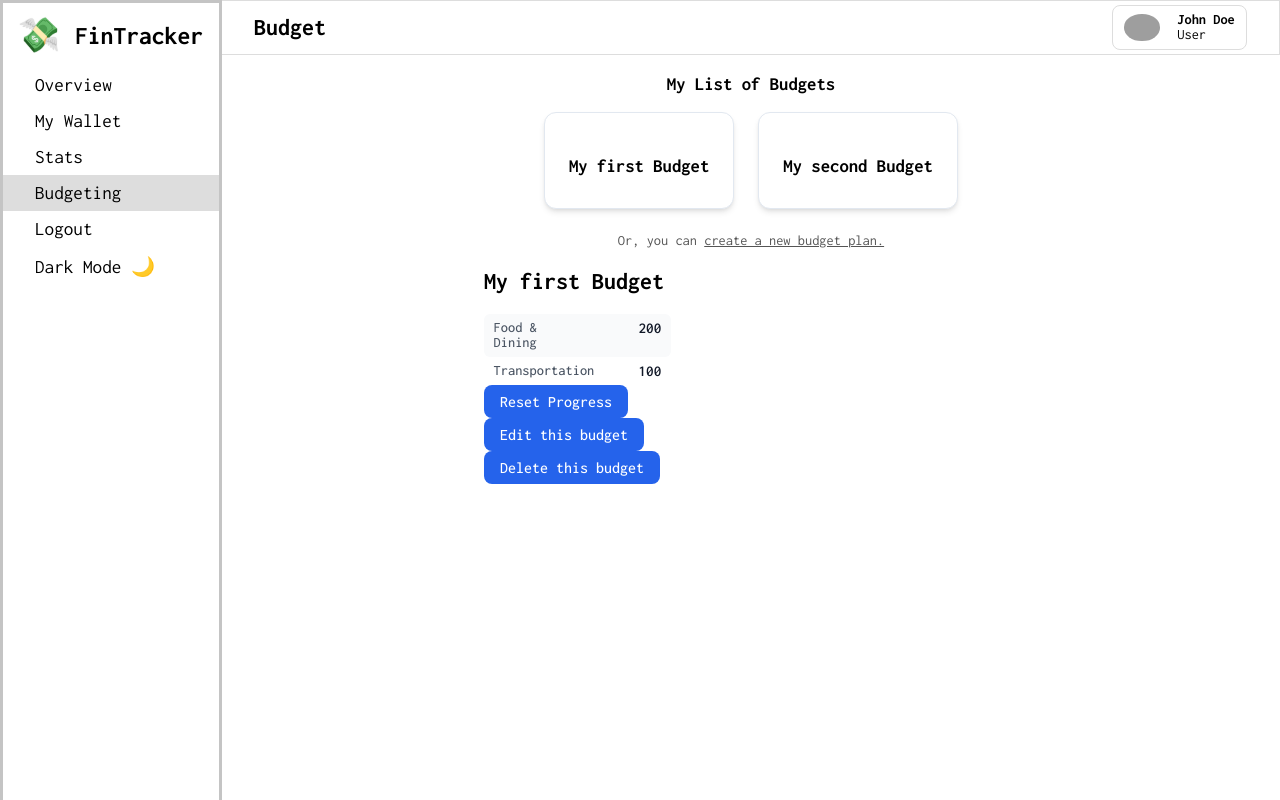
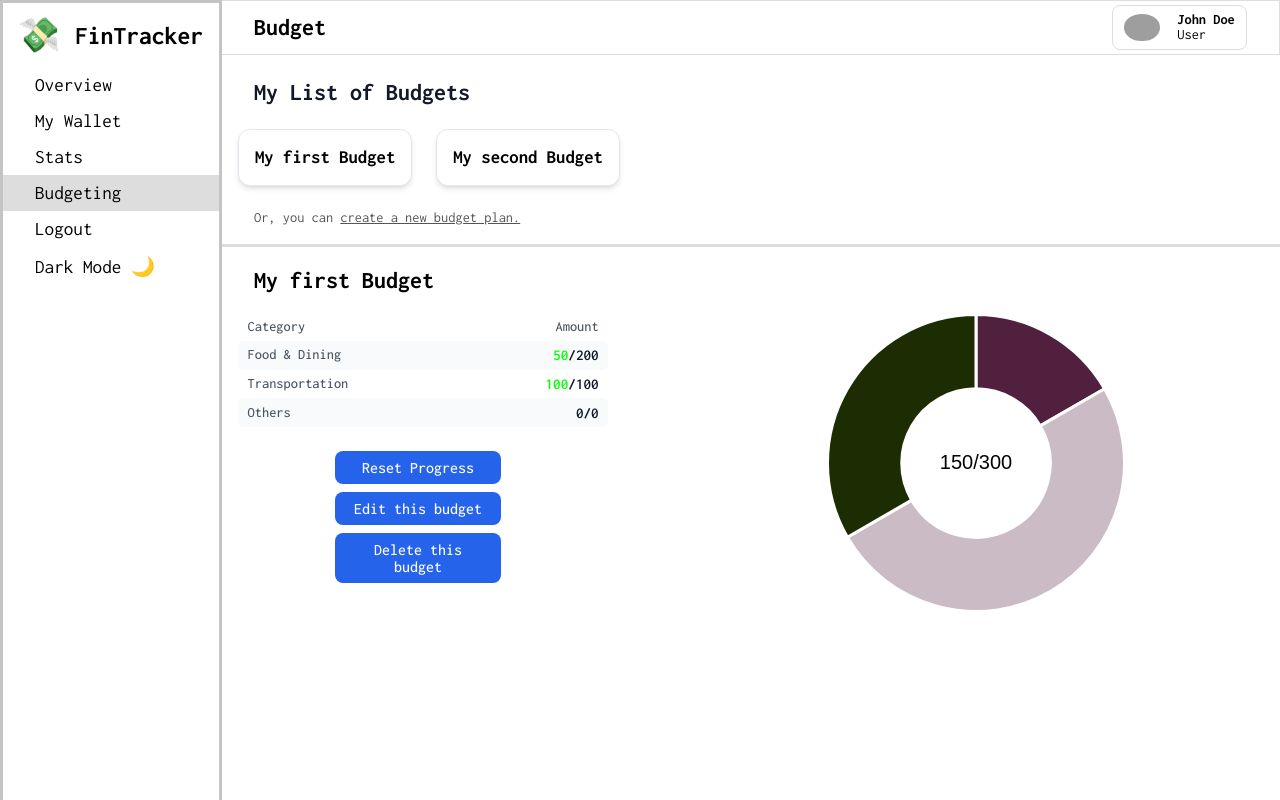
Before and after one commit to xinsheng04/fin-tracker, a React (Vite) app: page /Budgeting in a window 1280 px wide. Built offline with nearby package versions, Linux system fonts and the light colour scheme; grey boxes are pictures that could not be loaded.

Commit message:
Added the donut chart for the budgeting page

```diff
--- /dev/null
+++ b/src/components/budget/budgetDonut/ProgressChart.module.css
@@ -0,0 +1,4 @@
+.progress-chart-container {
+  width: 250px;
+  height: 250px;
+}
--- /dev/null
+++ b/src/components/budget/budgetDonut/ProgressChart.tsx
@@ -0,0 +1,113 @@
+import React from "react";
+import { Doughnut } from "react-chartjs-2";
+import "./ProgressChart.module.css";
+
+interface ProgressChartProps{
+  progressList: { spent: number; limit: number, title: string }[];
+}
+
+const ProgressChart: React.FC<ProgressChartProps> = ({ progressList }) => {
+  const renderData = progressList.reduce((acc: number[], progress) => {
+    const { spent, limit } = progress;
+    if(limit==0){
+      acc.push(spent);
+      acc.push(0);
+    } else if(spent > limit){
+      acc.push(spent);
+      acc.push(0);
+    } else{
+      acc.push(spent);
+      acc.push(limit - spent);
+    }
+    return acc;
+  }, []);
+
+
+  const backgroundColors = progressList.reduce((acc: string[], progress) => {
+    const randomColor = () => Math.floor(Math.random() * 100); // Limit RGB values to darker shades
+    const color = `${randomColor()}, ${randomColor()}, ${randomColor()}`;
+    acc.push(`rgba(${color}, 1)`);
+    acc.push(`rgba(${color}, 0.3)`);
+    return acc;
+  }, []);
+
+  const labels = progressList.reduce((acc: string[], progress) => {
+    const { title } = progress;
+    acc.push(`${title} - Spent`);
+    acc.push(`${title} - Remaining`);
+    return acc;
+  }, []);
+
+  const borderWidths = progressList.reduce((acc: number[], progress) => {
+    acc.push(3);
+    acc.push(3);
+    return acc;
+  }, []);
+
+  const spent = progressList.reduce((total, item) => total + item.spent, 0);
+  const limit = progressList.reduce((total, item) => total + item.limit, 0);
+
+  const data = {
+    labels: labels,
+    datasets: [
+      {
+        data: renderData,
+        backgroundColor: backgroundColors,
+        borderWidth: borderWidths,
+        borderColor: "#ffffff",
+      },
+    ],
+  };
+
+  const options = {
+    plugins: {
+      tooltip: {
+        callbacks: {
+          label: function (tooltipItem: any) {
+            const value = tooltipItem.raw;
+            return `RM ${value}`;
+          },
+        },
+      },
+      legend: {
+        display: false, // Disable the legend
+      },
+    },
+  };
+
+  const plugin = {
+    id: "textCenter",
+    beforeDraw: (chart: any) => {
+      const { width, height, ctx } = chart;
+
+      ctx.save();
+
+      // Calculate font size dynamically based on chart height
+      const fontSize = Math.min(height / 6, 20); // Limit max font size to 20px
+      ctx.font = `${fontSize}px Arial`;
+      ctx.textBaseline = "middle";
+      ctx.textAlign = "center";
+
+      // Text to display
+      const text = `${spent}/${limit}`;
+
+      // Position text in the center
+      const textX = width / 2;
+      const textY = height / 2;
+
+      // Set text color and draw
+      ctx.fillStyle = "#000000";
+      ctx.fillText(text, textX, textY);
+
+      ctx.restore();
+    },
+  };
+
+  return (
+    <div className="progress-chart-container">
+      <Doughnut data={data} options={options} plugins={[plugin]} />
+    </div>
+  );
+};
+
+export default ProgressChart;
--- a/src/pages/Budgeting/BudgetingPage.module.css
+++ b/src/pages/Budgeting/BudgetingPage.module.css
@@ -2,19 +2,32 @@
   width: 100%;
   display: flex;
   flex-direction: column;
-  align-items: center;
+  align-items: flex-start;
+}
+
+.budgetOverview > h3{
+  margin: 1.5rem 0;
+  padding: 0 0 0 1rem;
+  font-size: 1.5rem;
+  color: #111827;
+}
+
+.budgetOverview{
+  width: 100%;
+  padding: 0 0 1.2rem 1rem;
+  border-bottom: 3px solid #ddd;
 }
 
 .budgets{
+  margin: 0 0 1.5rem 0;
   display: flex;
   flex-wrap: wrap;
   gap: 1.5rem;
-  margin-bottom: 1.5rem;
 }
 
 .budgetCard{
-  max-width: 320px;
-  padding: 1.5rem;
+  /* max-width: 320px; */
+  padding: 1.1rem 1rem;
   background-color: #ffffff;
   border: 1px solid #e2e8f0;
   border-radius: 0.75rem;
@@ -24,7 +37,7 @@
 }
 
 .budgetCard h3 {
-  margin-bottom: 0.5rem;
+  margin: 0;
   color: #000000;
 }
 
@@ -33,6 +46,7 @@
 }
 
 .subtext {
+  margin: 0 0 0 1rem;
   font-size: 0.9rem;
   color: #555;
 }
@@ -42,7 +56,17 @@
   cursor: pointer;
 }
 
-.budgetContent > div{
+.budgetContent{
+  padding: 0 0 0 1rem;
+  width: 100%;
+}
+
+.budgetContent > h2{
+  padding: 0 0 0 1rem;
+}
+
+.budgetDetails{
+  width: 100%;
   display: grid;
   grid-template-columns: 35% 65%;
   gap: 1.5rem;
@@ -52,6 +76,11 @@
 table {
   width: 100%;
   border-collapse: collapse;
+}
+
+thead tr{
+  display: flex;
+  justify-content: space-between;
 }
 
 tr{
@@ -80,3 +109,34 @@ tbody tr:nth-child(odd) {
   background-color: #f9fafb;
   border-radius: 6px;
 }
+
+.categoryList{
+  width: 100%;
+  margin-bottom: 1.5rem;
+}
+
+.budgetButtons{
+  display: flex;
+  flex-direction: column;
+  gap: 0.5rem;
+  align-items: center;
+}
+
+.budgetButtons button{
+  width: 45%;
+}
+
+.rightBox{
+  display: flex;
+  align-items: center;
+  justify-content: center;
+  width: 100%;
+}
+
+.overLimit{
+  color: red;
+}
+
+.normal{
+  color: rgb(0, 255, 0);
+}
--- a/src/pages/Budgeting/BudgetingPage.tsx
+++ b/src/pages/Budgeting/BudgetingPage.tsx
@@ -3,7 +3,8 @@ import { useState } from "react";
 import type { budgetObject } from "../../store/budgeting";
 import AddBudgetForm from "../../components/budget/addBudgetForm/AddBudgetForm";
 import Modal from "../../ui/modal/Modal";
-import BudgetDonut from "../../components/budget/budgetDonut/BudgetDonut";
+// import BudgetDonut from "../../components/budget/budgetDonut/BudgetDonut";
+import ProgressChart from "../../components/budget/budgetDonut/ProgressChart";
 import Header from "../../components/header/Header";
 import styles from "./BudgetingPage.module.css";
 import Button from "../../ui/button/Button";
@@ -11,8 +12,42 @@ import type React from "react";
 
 const BudgetingPage: React.FC = () => {
   const budgets = useSelector((state: any) => state.budgeting.budgets);
+  const expenses = useSelector((state: any) => state.transaction.recentTransaction.filter((t: any) => t.typeOfTransfer === "expense"));
   const [selectedBudget, setSelectedBudget] = useState<budgetObject | null>(budgets.length > 0 ? budgets[0] : null);
   const [modalOpenType, setModalOpenType] = useState<"add" | "edit" | null>(null);
+
+  let progressList: { spent: number; limit: number; title: string }[] = [];
+
+  if (selectedBudget?.categoryAndAmount) {
+    // Populate progressList with categories and their limits
+    progressList = selectedBudget.categoryAndAmount.map(({ category, amount }) => ({
+      title: category,
+      limit: amount,
+      spent: 0,
+    }));
+
+    // Add "Others" category
+    progressList.push({
+      title: "Others",
+      limit: 0, // Use 0 or calculate unallocated limit if needed
+      spent: 0,
+    });
+
+    // Update spent values
+    progressList = expenses.reduce((
+      acc: { title: string; limit: number; spent: number }[],
+      { category, amount }: { category: string; amount: number }
+    ) => {
+      const index = acc.findIndex(item => item.title === category);
+      if (index !== -1) {
+        acc[index].spent += amount;
+      } else {
+        acc[acc.length - 1].spent += amount; // Add to "Others" if category not found
+      }
+      return acc;
+    }, progressList);
+  }
+
 
   function handleSelectBudget(budgetId: string) {
     const budget = budgets.find((b: budgetObject) => b.id === budgetId);
@@ -22,6 +57,7 @@ const BudgetingPage: React.FC = () => {
   return (
     <div className={styles.main}>
       <Header title="Budget" />
+      <div className={styles.budgetOverview}>
         <h3>My List of Budgets</h3>
         <div className={styles.budgets}>
           {budgets.length === 0 && <p>No budgets set. Set a<span onClick={() => setModalOpenType("add")}> new budget plan </span>now.</p>}
@@ -32,18 +68,30 @@ const BudgetingPage: React.FC = () => {
           ))}
         </div>
         <p className={styles.subtext}>Or, you can <span onClick={() => setModalOpenType("add")}>create a new budget plan.</span></p>
+      </div>
       {selectedBudget && (
         <div className={styles.budgetContent}>
           <h2>{selectedBudget.title}</h2>
-          <div>
+          <div className={styles.budgetDetails}>
             <div className={styles.leftBox}>
               <table className={styles.categoryList}>
+                <thead>
+                  <tr>
+                    <th>Category</th>
+                    <th>Amount</th>
+                  </tr>
+                </thead>
                 <tbody>
-                  {selectedBudget.categoryAndAmount?.map((item) => (
-                    <tr className={styles.limitItem} key={item.category}>
-                      <th>{item.category}</th>
-                      {/* Note: add spent / limit in the future */}
-                      <td>{item.amount}</td>
+                  {progressList.map(({title, limit, spent}) => (
+                    <tr className={styles.limitItem} key={title}>
+                      <th>{title}</th>
+                      {title !== "Others" ?
+                      <td>
+                        <span className={spent > limit ? styles.overLimit : styles.normal}>{spent}</span>/<span>{limit}</span>
+                      </td>
+                      :
+                      <td><span>{spent}</span>/<span>{limit}</span></td>
+                      }
                     </tr>
                   ))}
                 </tbody>
@@ -55,7 +103,7 @@ const BudgetingPage: React.FC = () => {
               </div>
             </div>
             <div className={styles.rightBox}>
-              {/* to come soon */}
+              <ProgressChart progressList={progressList} />
             </div>
           </div>
         </div>
```
Also changed, not shown: src/components/budget/budgetDonut/BudgetDonut.tsx (deleted, +0 -64 lines). Lines whose indentation alone changed are shown as unchanged.
